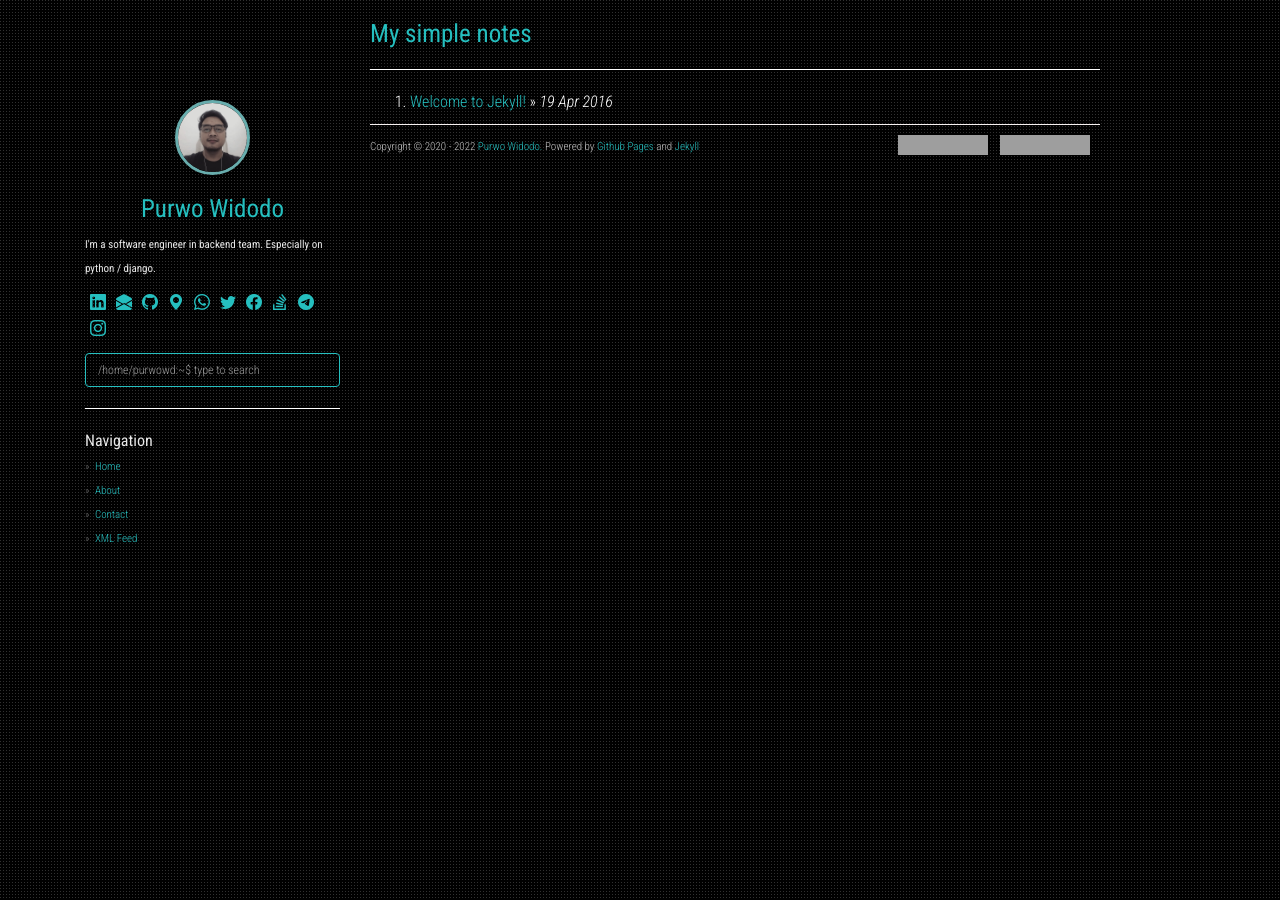
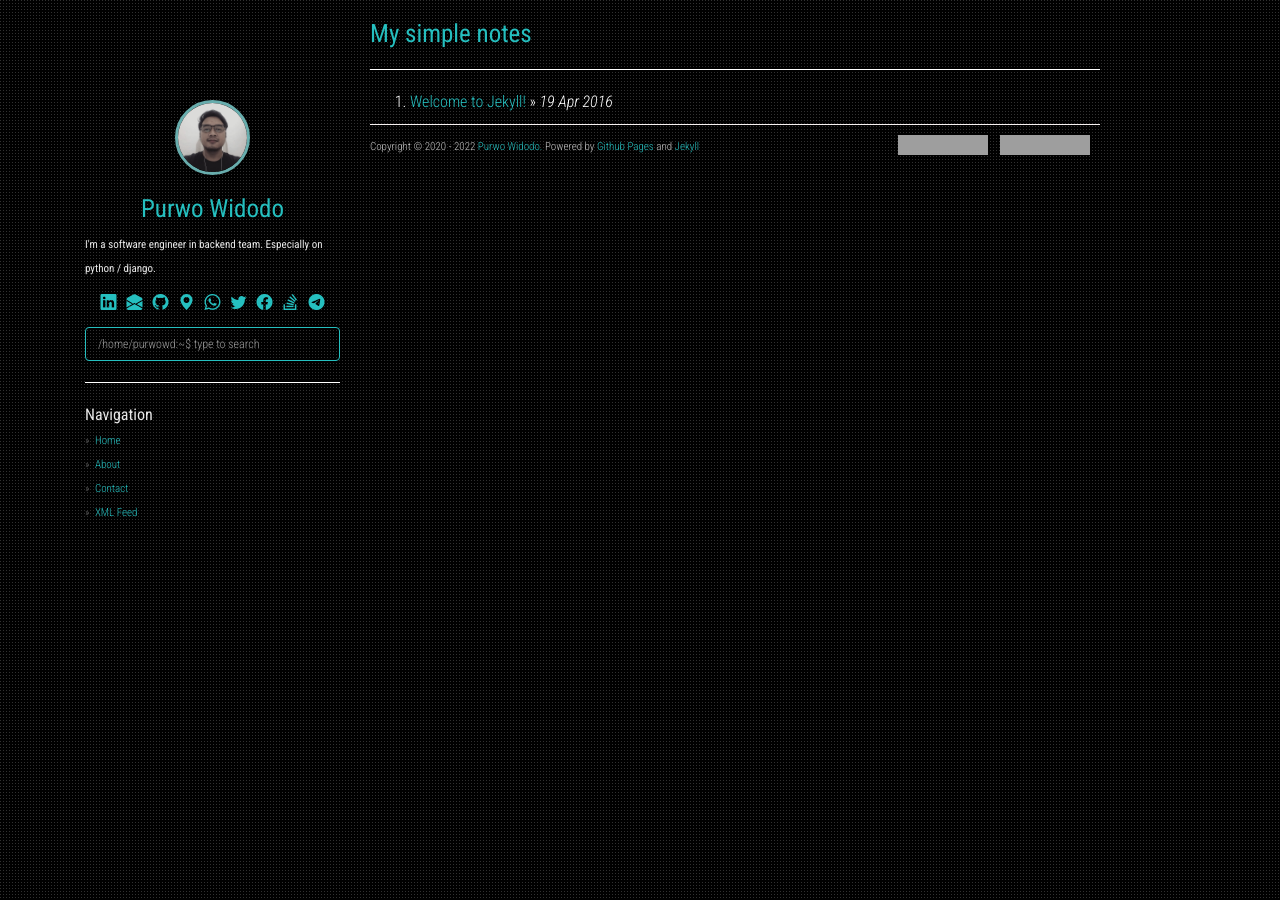
Before and after one commit to purwowd/purwowd.github.io, a Jekyll site: the page built from index.html, in a window 1280 px wide. Built offline with Jekyll 4.4.1, drawn with Linux system fonts in a browser that asks for light colours; nearby versions of some CDN libraries; the list of posts is cut into pages by our own code; grey boxes are pictures that could not be loaded.

Commit message:
Improve layout social link

```diff
--- a/_config.yml
+++ b/_config.yml
@@ -35,8 +35,6 @@ social:
       link: "https://stackoverflow.com/users/11934986"
     - icon: bi-telegram
       link: "https://t.me/purwowd"
-    - icon: bi-instagram
-      link: "https://instagram.com/purw0wd"
 
 share:
   twitter_username: github.io
--- a/_layouts/default.html
+++ b/_layouts/default.html
@@ -141,6 +141,7 @@ layout: compress
         </div>
         {% endif %}
         <!-- <hr> -->
+        <center>
         <div class="social">
           <ul>
             {% for link in site.social %}
@@ -153,6 +154,7 @@ layout: compress
             id="js-search__input">
           <ul class="search__results" id="js-search__results"></ul>
         </div>
+        </center>
         <hr>
         <ul class="sidebar-nav">
           <strong>Navigation</strong>
```
